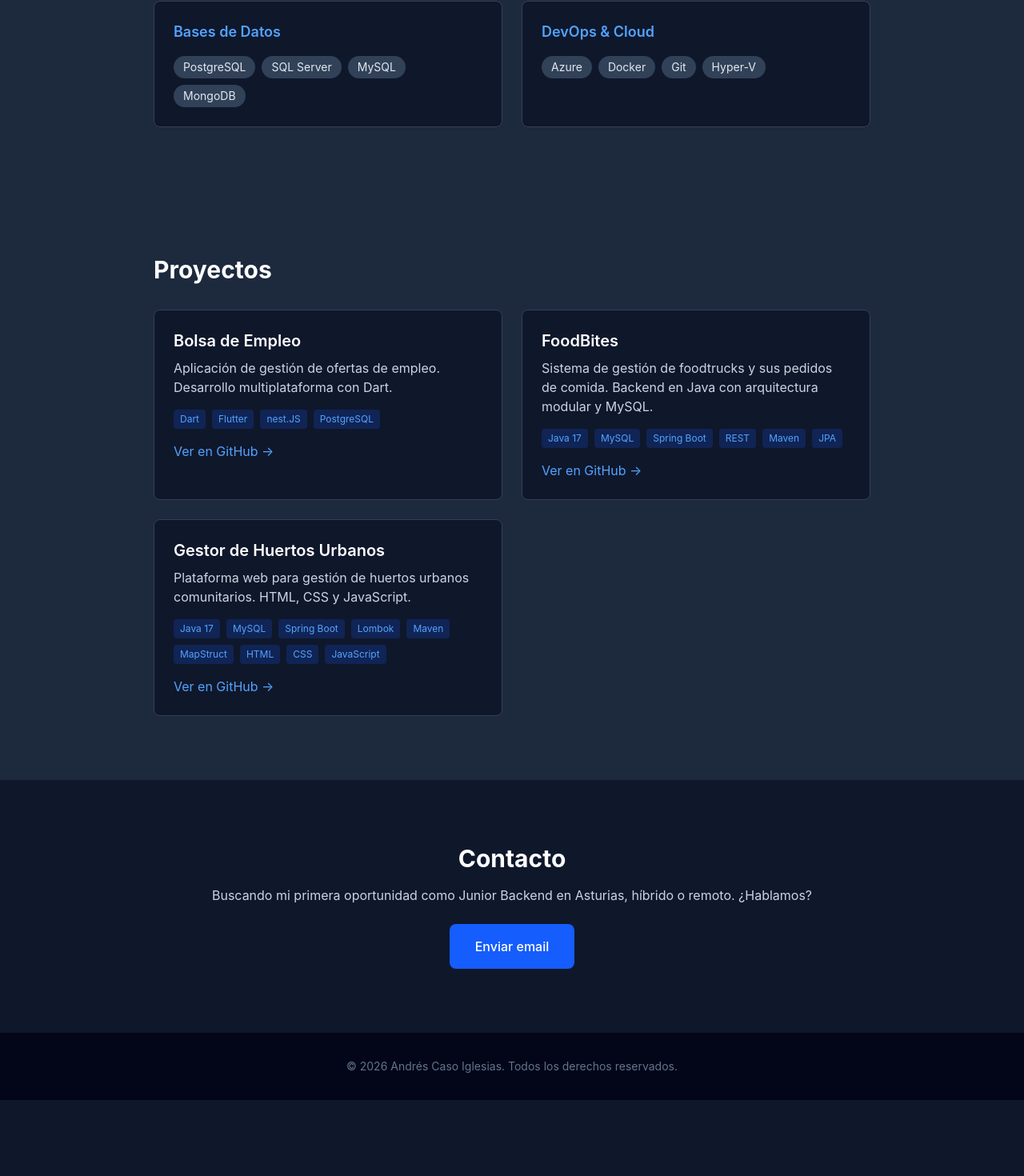
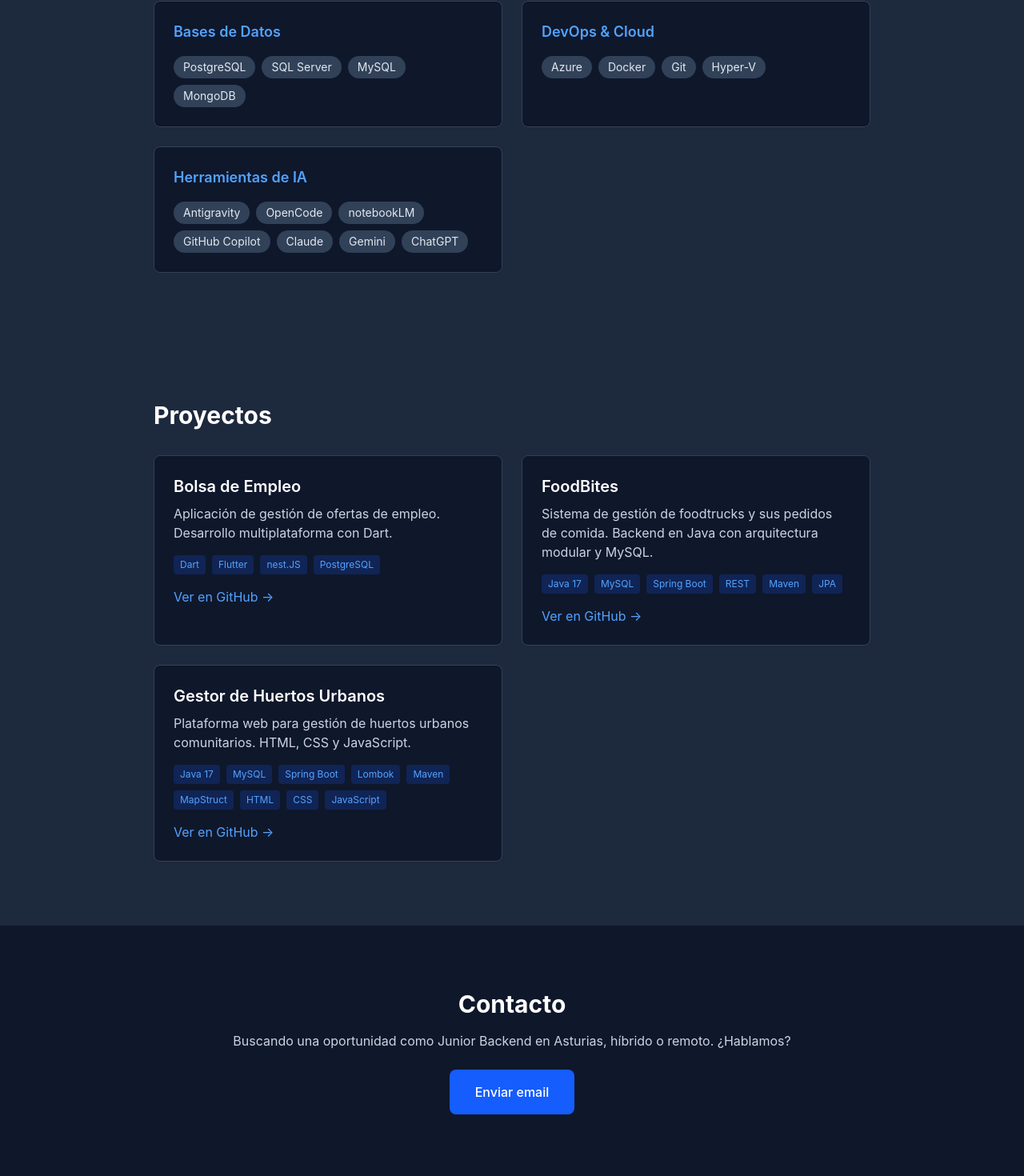
Before and after one commit to Andres-Caso-Iglesias/portafolio, a Next.js app: page / in a window 1280 px wide. Shown: the part 2453-3923 px from the top of the page at 80% size. Before the commit the page ends 3828 px from the top, so only its background shows below. Built offline with nearby package versions, Linux system fonts and the light colour scheme.

Commit message:
add IA skills

```diff
--- a/src/app/page.tsx
+++ b/src/app/page.tsx
@@ -140,7 +140,7 @@ export default function Home() {
         <div className="max-w-4xl mx-auto">
           <h2 className="text-3xl font-bold mb-4 text-white">Contacto</h2>
           <p className="text-slate-300 mb-6">
-            Buscando mi primera oportunidad como Junior Backend en Asturias,
+            Buscando una oportunidad como Junior Backend en Asturias,
             híbrido o remoto. ¿Hablamos?
           </p>
           <a
--- a/src/data/skillsData.ts
+++ b/src/data/skillsData.ts
@@ -20,4 +20,8 @@ export const skills: SkillCategory[] = [
     category: "DevOps & Cloud",
     items: ["Azure", "Docker", "Git", "Hyper-V"],
   },
+  {
+    category: "Herramientas de IA",
+    items: ["Antigravity", "OpenCode", "notebookLM", "GitHub Copilot", "Claude", "Gemini", "ChatGPT"],
+  }
 ];
```
